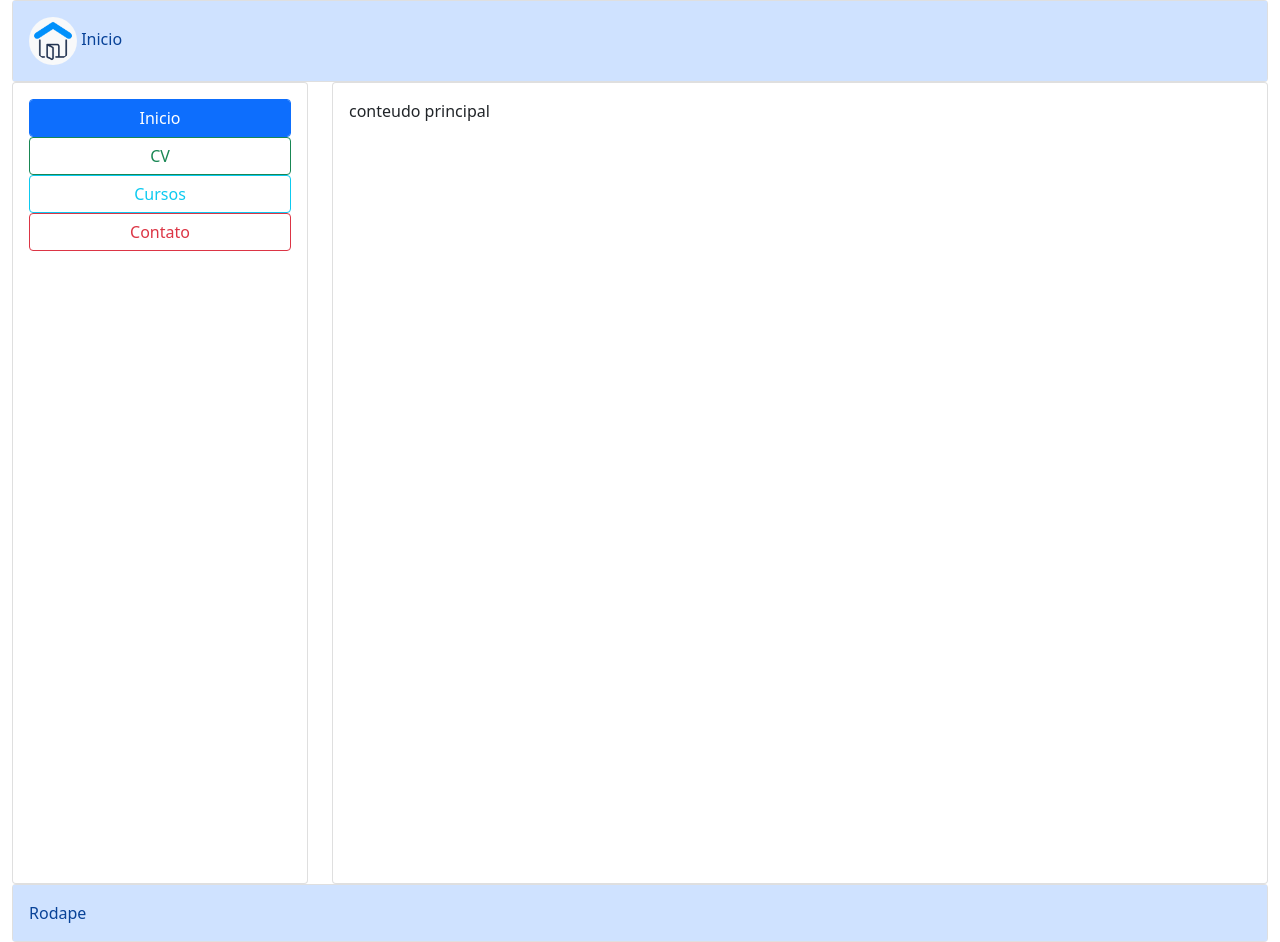
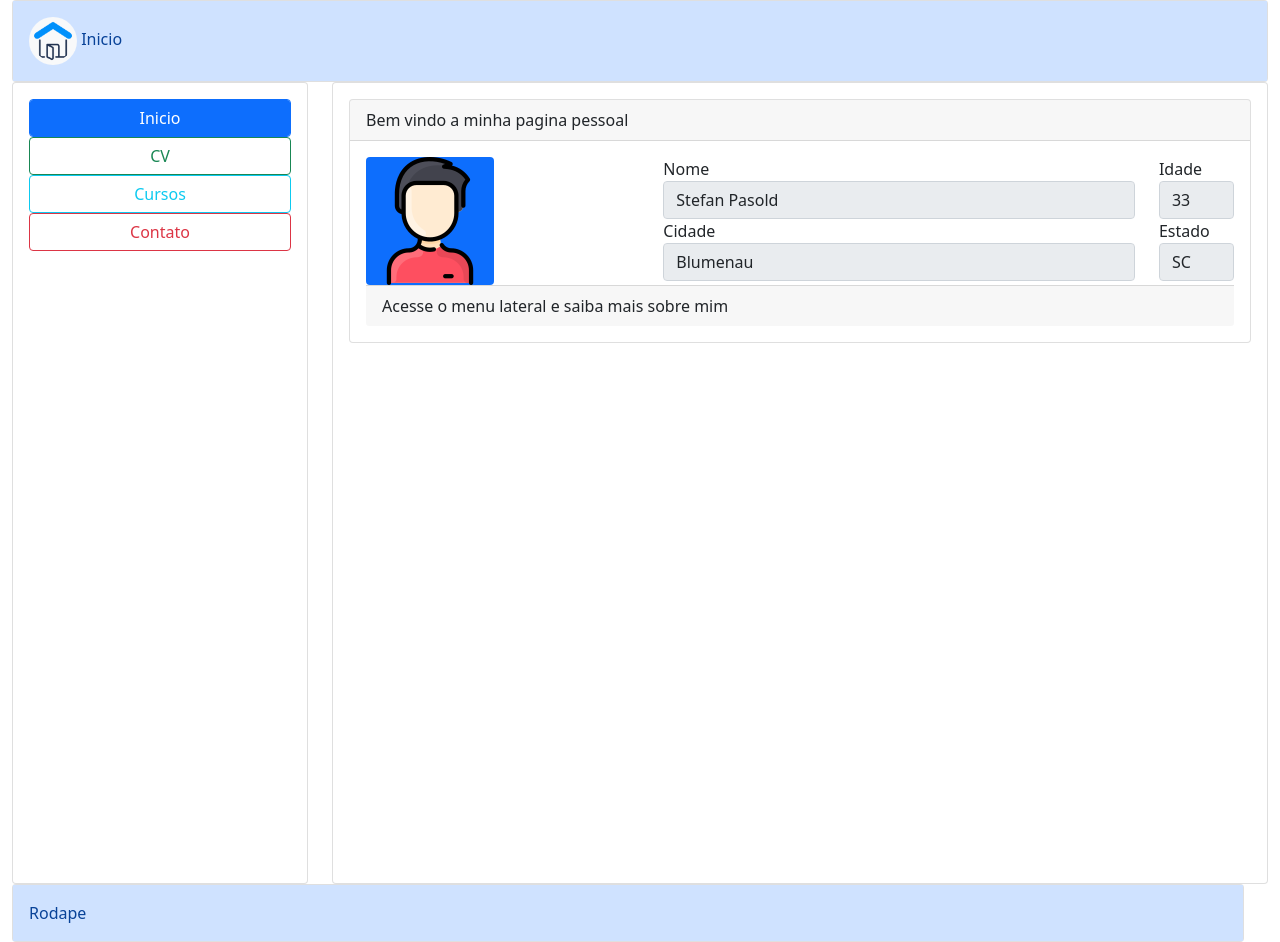
Before and after one commit to stefanpasold/stefanpasold.github.io, a plain HTML site: page index.html in a window 1280 px wide. Drawn offline with nearby package versions, Linux system fonts and the light colour scheme.

Commit message:
terceiro commit

```diff
--- a/index.html
+++ b/index.html
@@ -17,7 +17,7 @@
     <script src="https://cdn.jsdelivr.net/npm/bootstrap@5.1.3/dist/js/bootstrap.min.js"
         integrity="sha384-QJHtvGhmr9XOIpI6YVutG+2QOK9T+ZnN4kzFN1RtK3zEFEIsxhlmWl5/YESvpZ13"
         crossorigin="anonymous"></script>
-        <link rel="shortcut icon" href="img/home.png" type="image/png">
+    <link rel="shortcut icon" href="img/home.png" type="image/png">
     <title>Inicio</title>
 </head>
 
@@ -28,9 +28,9 @@
             <div class="card">
 
                 <div class="card-body alert-primary">
-                    <img src="img/home.png"
-                        class="rounded-circle bg-light p-1" width="48px">
-                    Inicio</div>
+                    <img src="img/home.png" class="rounded-circle bg-light p-1" width="48px">
+                    Inicio
+                </div>
 
             </div>
         </div>
@@ -55,8 +55,38 @@
         <div class="col">
             <cdiv class="card">
                 <div class="card-body vh-100">
-                    conteudo principal
-                </div>
+                    <div class="col">
+                        <div class="card">
+                            <div class="card-header">Bem vindo a minha pagina pessoal</div>
+                            <div class="card-body">
+                                <div class="row">
+                                    <div class="col-4">
+                                        <img src="img/man.png" class="rounded bg-primary" width="128px">
+                                    </div>
+                                    <div class="col">
+                                        <div class="row">
+                                            <div class="col"><label for="name">Nome</label>
+                                                <input type="text" class="form-control" value="Stefan Pasold" readonly>
+                                            </div>
+                                            <div class="col-2"><label for="name">Idade</label>
+                                                <input type="number" class="form-control" value="33" readonly>
+                                            </div>
+                                        </div>
+                                        <div class="row">
+                                            <div class="col"><label for="cidade">Cidade</label>
+                                                <input type="text" class="form-control" value="Blumenau" readonly>
+                                            </div>
+                                            <div class="col-2"><label for="estado">Estado</label>
+                                                <input type="text" class="form-control" value="SC" readonly>
+                                            </div>
+                                        </div>
+                                    </div>
+
+                                </div>
+                                <div class="card-footer">Acesse o menu lateral e saiba mais sobre mim</div>
+                            </div>
+                        </div>
+                    </div>
             </cdiv>
         </div>
     </div>
```
Also changed, not shown: img/man.png (added).
